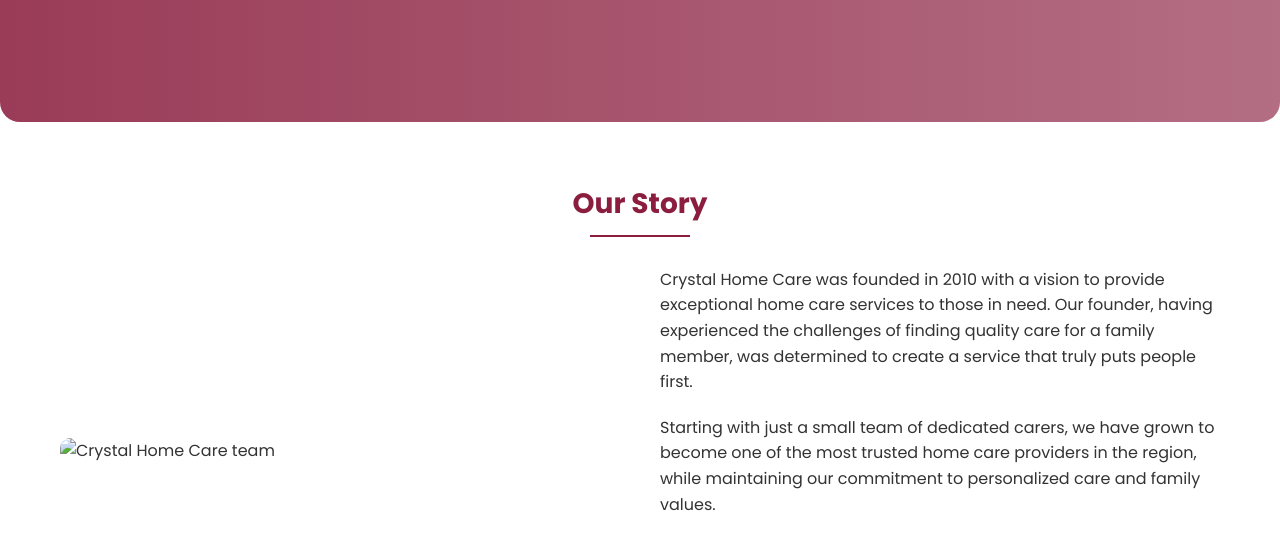
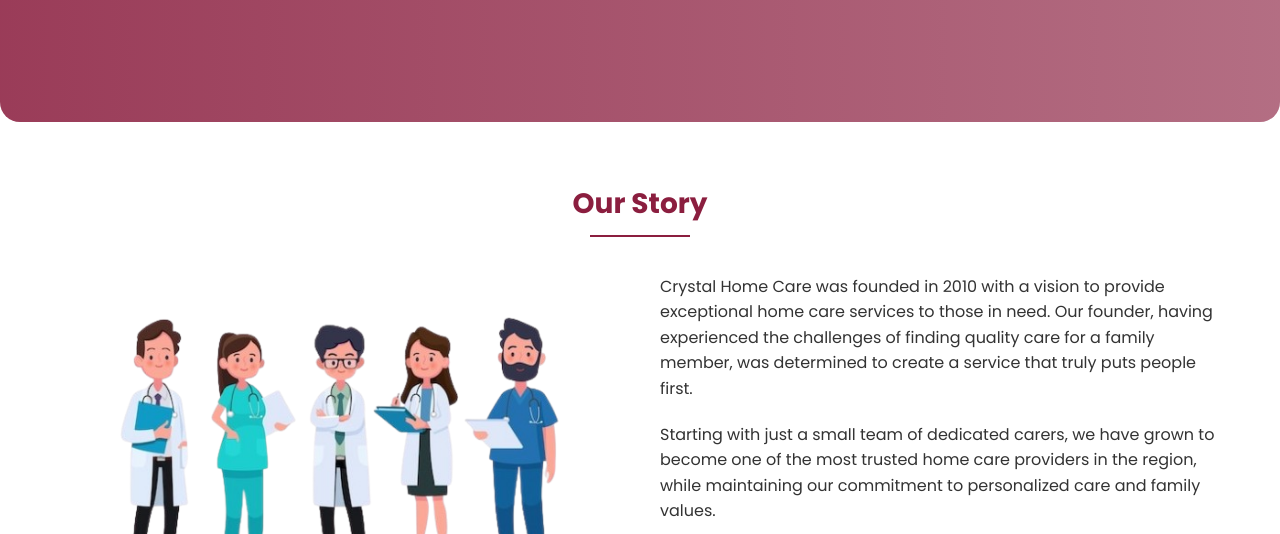
Before and after one commit to asmshahariar/Crystal-Home-Care-Services-frontend, a plain HTML site: page about.html in a window 1280 px wide. Shown: the part 378-912 px from the top of the page. Drawn offline with Linux system fonts and the light colour scheme.

Commit message:
Updated code files with latest improvements

```diff
--- a/about.html
+++ b/about.html
@@ -54,7 +54,7 @@
             <h2 class="section-title">Our Story</h2>
             <div class="about-content">
                 <div class="about-image">
-                    <img src="assets/about-story.jpg" alt="Crystal Home Care team">
+                    <img src="assets/about-story.png" alt="Crystal Home Care team">
                 </div>
                 <div class="about-text">
                     <p>Crystal Home Care was founded in 2010 with a vision to provide exceptional home care services to those in need. Our founder, having experienced the challenges of finding quality care for a family member, was determined to create a service that truly puts people first.</p>
```
Also changed, not shown: advice.html (+1 -1 lines), assets/about-story.png (added), assets/career-hero.png (added).
